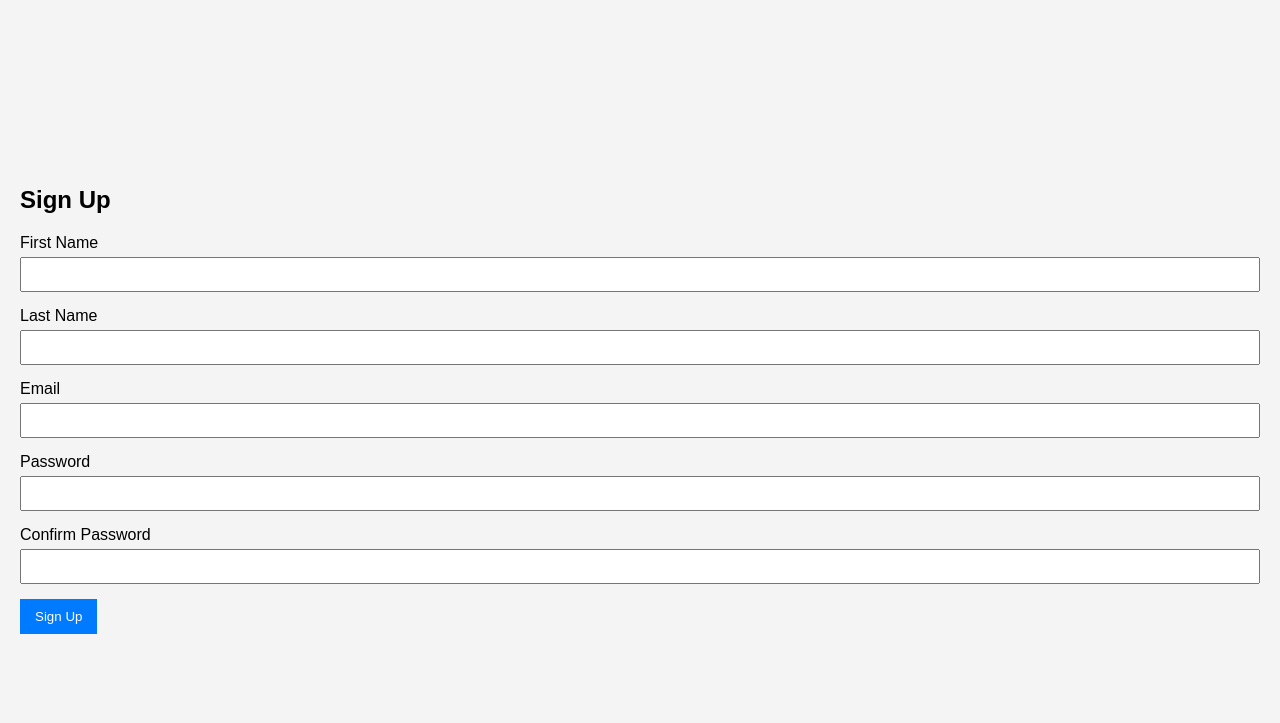
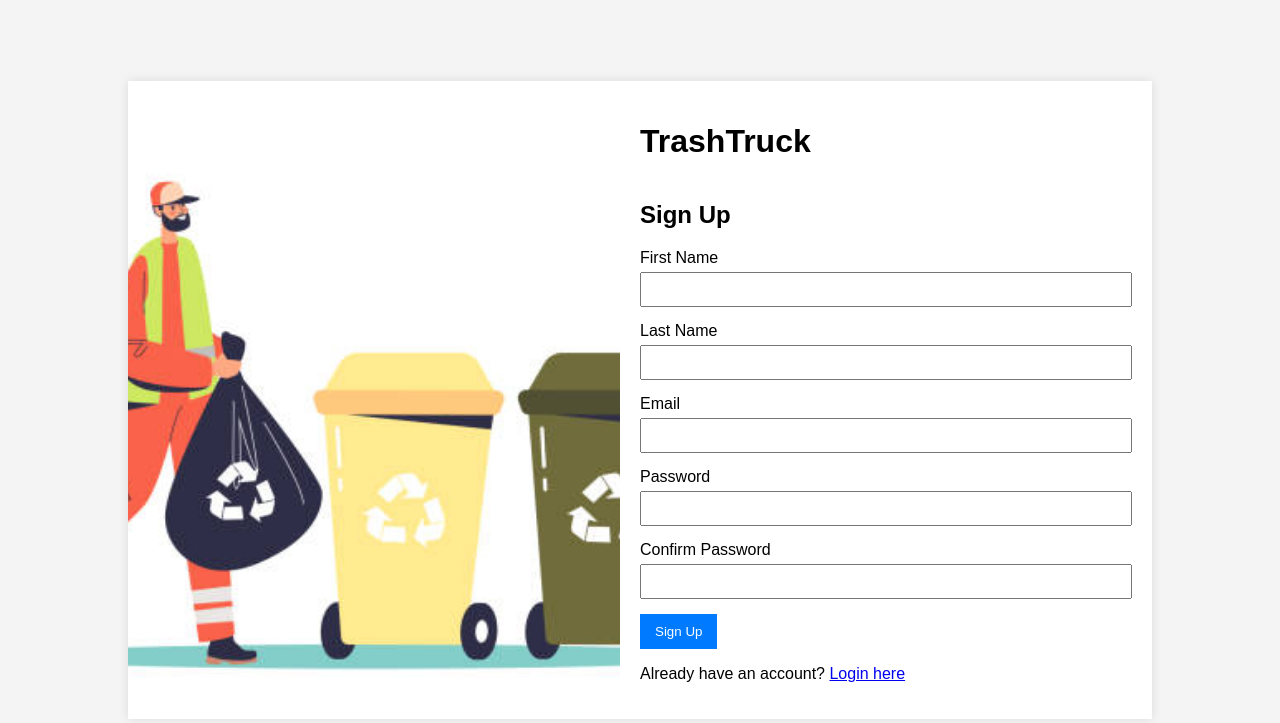
Before and after one commit to KitimboRino/TrashTruck-ALX-portfolio-project, a Flask app: page /register in a window 1280 px wide. Shown: the top 723 px of the page. Run offline with Flask 3, Linux system fonts and the light colour scheme; parts of the project's set-up code (start-up, migrations or seed data) failed here and were passed over; some libraries are stand-ins or nearby versions.

Commit message:
style(login.html, forms.css): register page images and styles

```diff
--- a/templates/register.html
+++ b/templates/register.html
@@ -9,7 +9,12 @@
 </head>
 
 <body>
+    <div class="container">
+        <div class="image-container">
+            <img src="{{ url_for('static', filename='images/register.jpg') }}" alt="Descriptive Alt Text">
+        </div>
         <div class="form-container">
+            <h1>TrashTruck</h1>
             <h2>Sign Up</h2>
             <form action="/register" method="post">
                 <div class="form-group">
@@ -17,8 +22,8 @@
                     <input type="text" id="firstname" name="firstname" required>
                 </div>
                 <div class="form-group">
-                <label for="lasttname">Last Name</label>
-                <input type="text" id="username" name="lastname" required>
+                    <label for="lastname">Last Name</label>
+                    <input type="text" id="lastname" name="lastname" required>
                 </div>
                 <div class="form-group">
                     <label for="email">Email</label>
@@ -34,6 +39,8 @@
                 </div>
                 <button type="submit">Sign Up</button>
             </form>
+            <p>Already have an account? <a href="/login">Login here</a></p>
+        </div>
     </div>
 </body>
 
```
Lines whose indentation alone changed are shown as unchanged.
